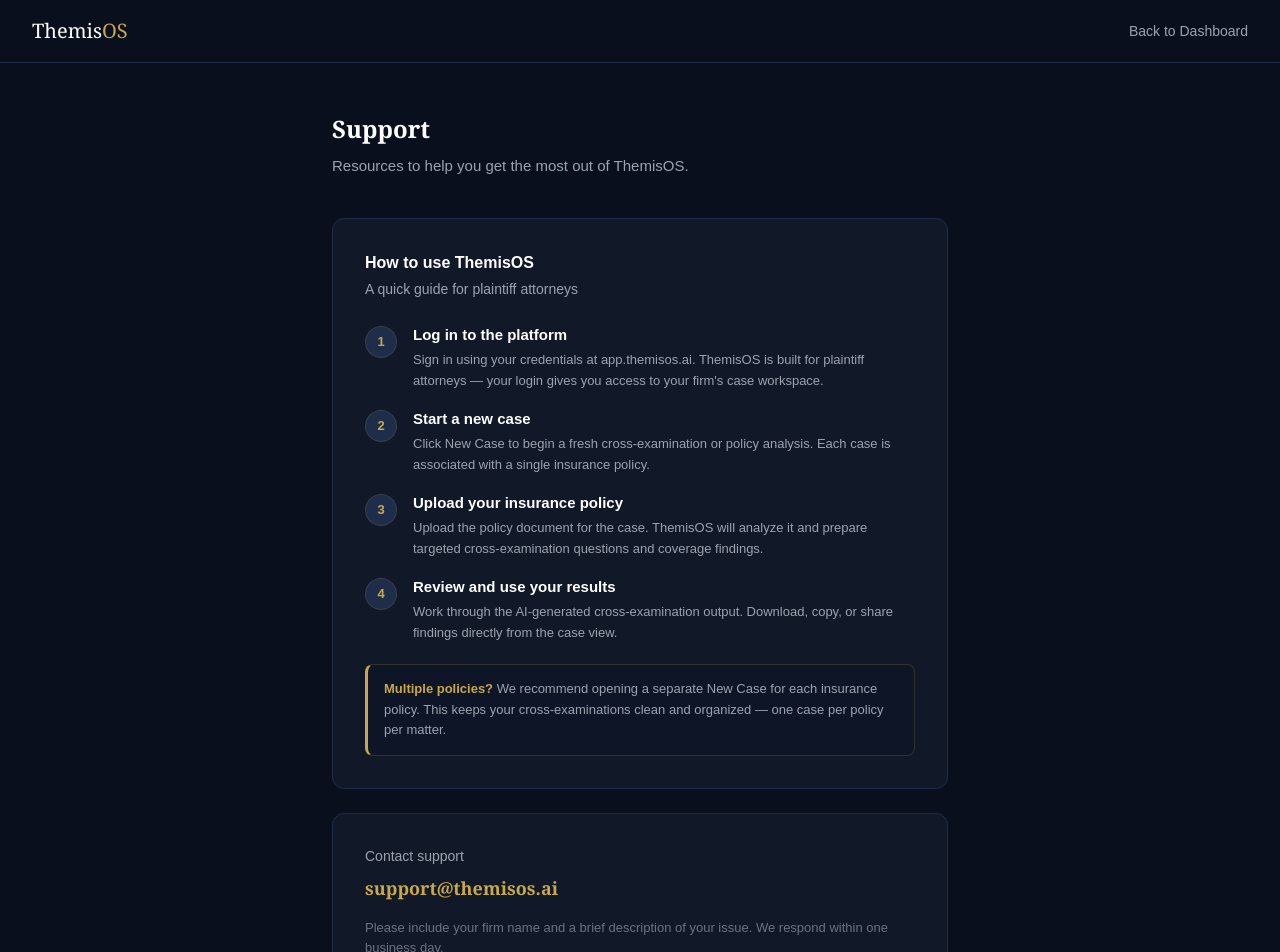
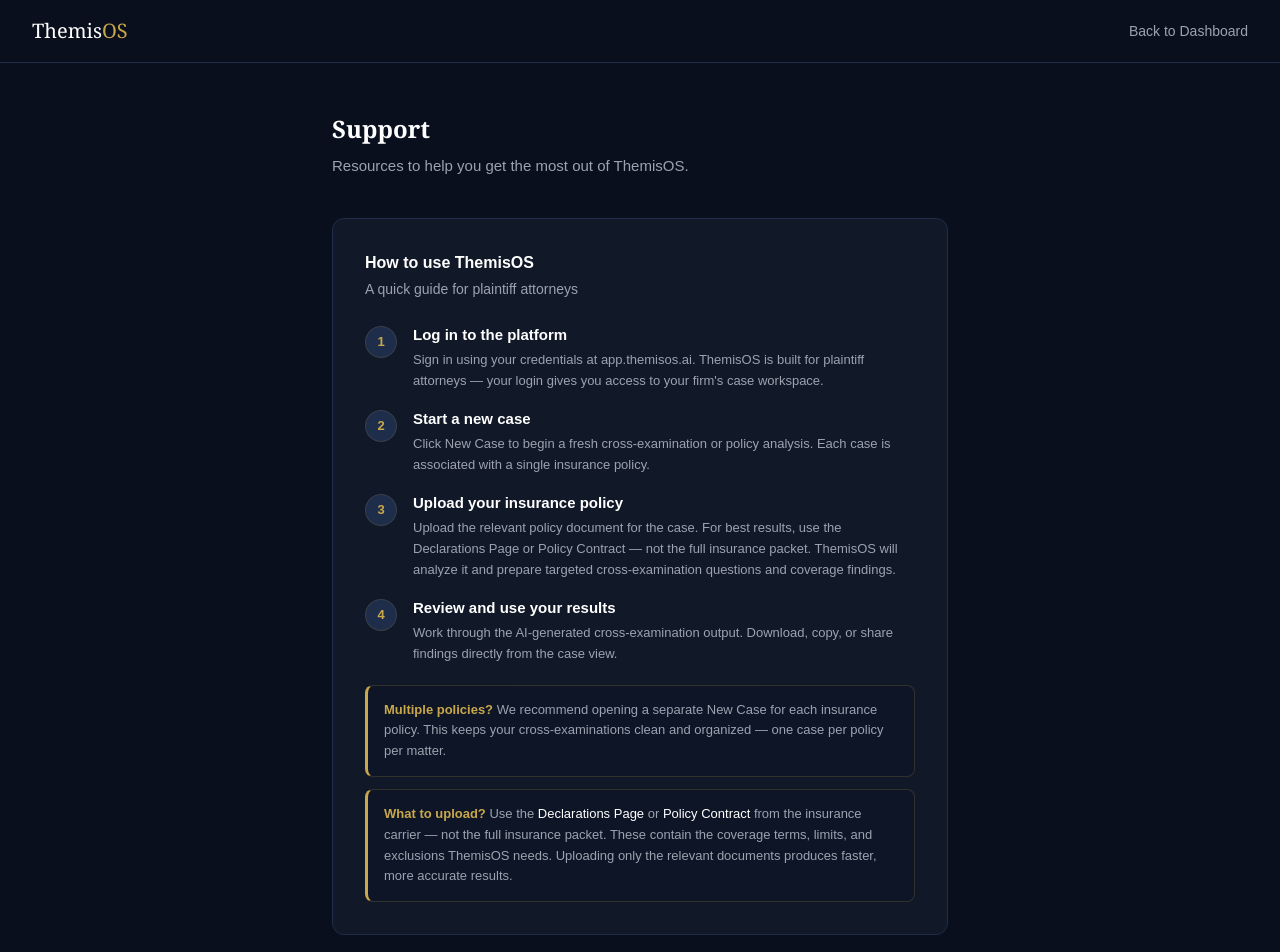
Before and after one commit to beckett-nelson/themisos.ai, a Next.js app in the folder themisos-app/: page /support in a window 1280 px wide. Shown: the top 952 px of the page. Built offline with nearby package versions, Linux system fonts and the light colour scheme.

Commit message:
support: add declarations page upload guidance

```diff
--- a/themisos-app/app/support/page.tsx
+++ b/themisos-app/app/support/page.tsx
@@ -43,7 +43,7 @@
               {
                 num: 3,
                 title: "Upload your insurance policy",
-                desc: "Upload the policy document for the case. ThemisOS will analyze it and prepare targeted cross-examination questions and coverage findings.",
+                desc: "Upload the relevant policy document for the case. For best results, use the Declarations Page or Policy Contract — not the full insurance packet. ThemisOS will analyze it and prepare targeted cross-examination questions and coverage findings.",
               },
               {
                 num: 4,
@@ -87,6 +87,21 @@
               We recommend opening a separate New Case for each insurance policy. This keeps your cross-examinations clean and organized — one case per policy per matter.
             </p>
           </div>
+
+          {/* Document tip box */}
+          <div style={{
+            marginTop: "12px",
+            backgroundColor: "#0d1526",
+            border: "1px solid rgba(201,168,76,0.2)",
+            borderLeft: "3px solid #c9a84c",
+            borderRadius: "8px",
+            padding: "14px 16px",
+          }}>
+            <p style={{ margin: 0, fontSize: "13px", color: "#9ca3af", fontFamily: "sans-serif", lineHeight: 1.6 }}>
+              <span style={{ color: "#c9a84c", fontWeight: 600 }}>What to upload?</span>{" "}
+              Use the <span style={{ color: "#ffffff" }}>Declarations Page</span> or <span style={{ color: "#ffffff" }}>Policy Contract</span> from the insurance carrier — not the full insurance packet. These contain the coverage terms, limits, and exclusions ThemisOS needs. Uploading only the relevant documents produces faster, more accurate results.
+            </p>
+          </div>
         </div>
 
         {/* Contact Card */}
```
